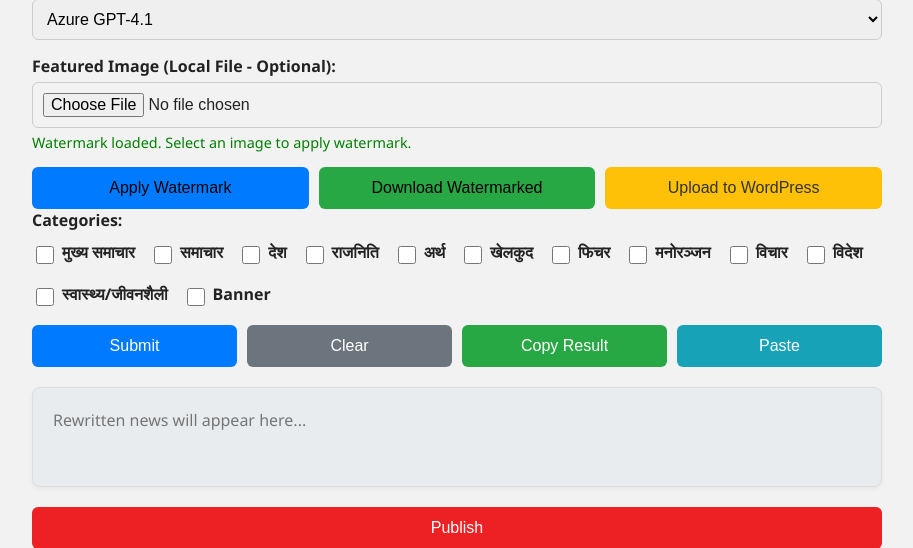
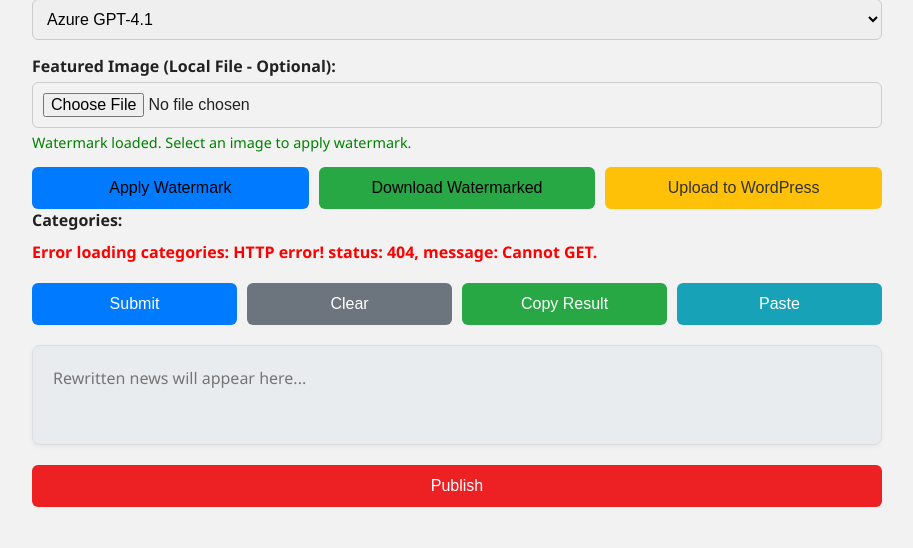
Before and after one commit to Erikoliva1/Rewrite-Publish, a FastAPI app: page / in a window 1280 px wide. Shown: the part 415-963 px from the top of the page, without its empty margins (183-1096 px from the left). Run offline with FastAPI, Linux system fonts and the light colour scheme; parts of the project's set-up code (start-up, migrations or seed data) failed here and were passed over.

Commit message:
Update index.html

```diff
--- a/templates/index.html
+++ b/templates/index.html
@@ -357,19 +357,10 @@
 
   <div class="input-group">
     <label>Categories:</label>
-    <div class="checkbox-group">
-      <div><input type="checkbox" id="cat_mukhya" value="मुख्य समाचार"><label for="cat_mukhya">मुख्य समाचार</label></div>
-      <div><input type="checkbox" id="cat_samachar" value="समाचार"><label for="cat_samachar">समाचार</label></div>
-      <div><input type="checkbox" id="cat_desh" value="देश"><label for="cat_desh">देश</label></div>
-      <div><input type="checkbox" id="cat_rajniti" value="राजनिति"><label for="cat_rajniti">राजनिति</label></div>
-      <div><input type="checkbox" id="cat_artha" value="अर्थ"><label for="cat_artha">अर्थ</label></div>
-      <div><input type="checkbox" id="cat_khelkud" value="खेलकुद"><label for="cat_khelkud">खेलकुद</label></div>
-      <div><input type="checkbox" id="cat_feature" value="फिचर"><label for="cat_feature">फिचर</label></div>
-      <div><input type="checkbox" id="cat_manoranjan" value="मनोरञ्जन"><label for="cat_manoranjan">मनोरञ्जन</label></div>
-      <div><input type="checkbox" id="cat_vichar" value="विचार"><label for="cat_vichar">विचार</label></div>
-      <div><input type="checkbox" id="cat_videsh" value="विदेश"><label for="cat_videsh">विदेश</label></div>
-      <div><input type="checkbox" id="cat_swasthya" value="स्वास्थ्य/जीवनशैली"><label for="cat_swasthya">स्वास्थ्य/जीवनशैली</label></div>
-      <div><input type="checkbox" id="cat_Banner" value="Banner"><label for="cat_Banner">Banner</label></div>
+    <div class="checkbox-group" id="category-checkboxes">
+      <!-- Categories will be loaded here dynamically -->
+      <!-- Initial loading state -->
+      <div><input type="checkbox" id="cat_loading" value="" disabled><label for="cat_loading">Loading categories...</label></div>
     </div>
   </div>
 
@@ -466,14 +457,28 @@
                         }
                         console.log("Watermark: Calculated watermark draw dimensions:", watermarkDrawWidth, "x", watermarkDrawHeight);
 
-                        const x = img.width - watermarkDrawWidth - padding;
-                        const y = img.height - watermarkDrawHeight - padding;
-                        console.log("Watermark: Calculated watermark position (x,y):", x, y);
+                        ctx.globalAlpha = 0.7; // Set watermark opacity (e.g., 70%)
 
-                        ctx.globalAlpha = 0.7; // Set watermark opacity (e.g., 70%)
-                        ctx.drawImage(watermarkImg, x, y, watermarkDrawWidth, watermarkDrawHeight);
+                        // Watermark 1: Top-Left Corner
+                        const x1 = padding;
+                        const y1 = padding;
+                        console.log("Watermark 1: Calculated position (x,y):", x1, y1);
+                        ctx.drawImage(watermarkImg, x1, y1, watermarkDrawWidth, watermarkDrawHeight);
+
+                        // Watermark 2: Center, 75% down from the top
+                        const x2 = (img.width - watermarkDrawWidth) / 2; // Center horizontally
+                        const y2 = img.height * 0.75 - (watermarkDrawHeight / 2); // 75% down, centered vertically
+                        console.log("Watermark 2: Calculated position (x,y):", x2, y2);
+                        ctx.drawImage(watermarkImg, x2, y2, watermarkDrawWidth, watermarkDrawHeight);
+
+                        // REMOVED: Watermark 3: Bottom-Right Corner
+                        // const x3 = img.width - watermarkDrawWidth - padding;
+                        // const y3 = img.height - watermarkDrawHeight - padding;
+                        // console.log("Watermark 3: Calculated position (x,y):", x3, y3);
+                        // ctx.drawImage(watermarkImg, x3, y3, watermarkDrawWidth, watermarkDrawHeight);
+
                         ctx.globalAlpha = 1.0; // Reset alpha for subsequent drawings
-                        console.log("Watermark: Watermark drawn on canvas.");
+                        console.log("Watermark: Watermarks drawn on canvas.");
 
                         // Convert canvas to Blob
                         // Use original file type, 1.0 quality for JPEG/WebP to preserve quality
@@ -840,7 +845,8 @@
       }
 
       document.getElementById("api-select").value = "azure_gpt41";
-      document.querySelectorAll('input[type="checkbox"]').forEach(checkbox => {
+      // Clear all category checkboxes
+      document.querySelectorAll('#category-checkboxes input[type="checkbox"]').forEach(checkbox => {
         checkbox.checked = false;
       });
     }
@@ -878,10 +884,12 @@
       resultBox.style.color = ''; // Reset inline color
       resultBox.setAttribute('readonly', 'true'); // Make it read-only for messages
 
-      const selectedCategories = Array.from(document.querySelectorAll('input[id^="cat_"]:checked'))
-                                    .map(cb => cb.value);
-      const selectedTags = Array.from(document.querySelectorAll('input[id^="tag_"]:checked'))
-                                .map(cb => cb.value);
+      // MODIFIED: Get category names from the checkbox values
+      const selectedCategories = Array.from(document.querySelectorAll('#category-checkboxes input[type="checkbox"]:checked'))
+                                    .map(cb => cb.value); // Use .value which is the category name
+
+      // Tags are not directly selected in the UI, they are auto-generated by publish.py
+      const selectedTags = []; // No direct tag selection in UI
 
       if (!rewrittenNews) {
         resultBox.value = "Please rewrite the news first."; // Use .value for textarea
@@ -894,8 +902,7 @@
       resultBox.style.color = 'initial'; // Ensure default color for publishing message
       autoResizeTextarea(resultBox); // Auto-resize for the message
 
-      // REMOVED: The prefixesToRemove logic is no longer needed here
-      let cleanedNews = rewrittenNews; // Use the user-edited content directly
+      let cleanedNews = rewrittenNews;
 
       try {
         const response = await fetch("/publish", {
@@ -906,8 +913,8 @@
           body: JSON.stringify({
             news: cleanedNews,
             featured_image_id: featuredImageId, // Use the stored media ID
-            categories: selectedCategories,
-            tags: selectedTags
+            categories: selectedCategories, // Pass category names
+            tags: selectedTags // Pass empty array, publish.py will auto-generate
           })
         });
 
@@ -1022,6 +1029,53 @@
       }
     }
 
+    // --- Dynamic Category Loading ---
+    async function loadCategories() {
+        const categoryCheckboxesDiv = document.getElementById('category-checkboxes');
+        // Display loading state
+        categoryCheckboxesDiv.innerHTML = '<div><input type="checkbox" id="cat_loading" value="" disabled><label for="cat_loading">Loading categories...</label></div>';
+
+        try {
+            // Fetch categories from the backend proxy endpoint
+            const response = await fetch('/wp-categories');
+            if (!response.ok) {
+                // If response is not OK, try to parse error message
+                const errorText = await response.text();
+                throw new Error(`HTTP error! status: ${response.status}, message: ${errorText}`);
+            }
+            const categories = await response.json();
+            console.log("Fetched categories:", categories);
+
+            categoryCheckboxesDiv.innerHTML = ''; // Clear loading state
+
+            if (categories.length === 0) {
+                categoryCheckboxesDiv.innerHTML = '<div><label>No categories found.</label></div>';
+                return;
+            }
+
+            categories.forEach(cat => {
+                const div = document.createElement('div');
+                const input = document.createElement('input');
+                input.type = 'checkbox';
+                input.id = `cat_${cat.slug}`; // Use slug for unique ID
+                input.value = cat.name; // Store category name as value, as publish.py expects names
+                input.dataset.id = cat.id; // Store category ID in a data attribute (for potential future use)
+
+                const label = document.createElement('label');
+                label.htmlFor = `cat_${cat.slug}`;
+                label.textContent = cat.name;
+
+                div.appendChild(input);
+                div.appendChild(label);
+                categoryCheckboxesDiv.appendChild(div);
+            });
+        } catch (error) {
+            console.error("Failed to load categories:", error);
+            categoryCheckboxesDiv.innerHTML = `<div><label style="color: red;">Error loading categories: ${error.message || 'Unknown error'}.</label></div>`;
+        }
+    }
+
+
     // Initial calls on page load
     loadNepaliDateTime();
     setInterval(loadNepaliDateTime, 60000);
@@ -1032,6 +1086,9 @@
       resultBox.addEventListener('input', () => autoResizeTextarea(resultBox));
       // Initial resize in case there's placeholder text or default content
       autoResizeTextarea(resultBox);
+
+      // Load categories on page load
+      loadCategories();
     });
   </script>
 
```
